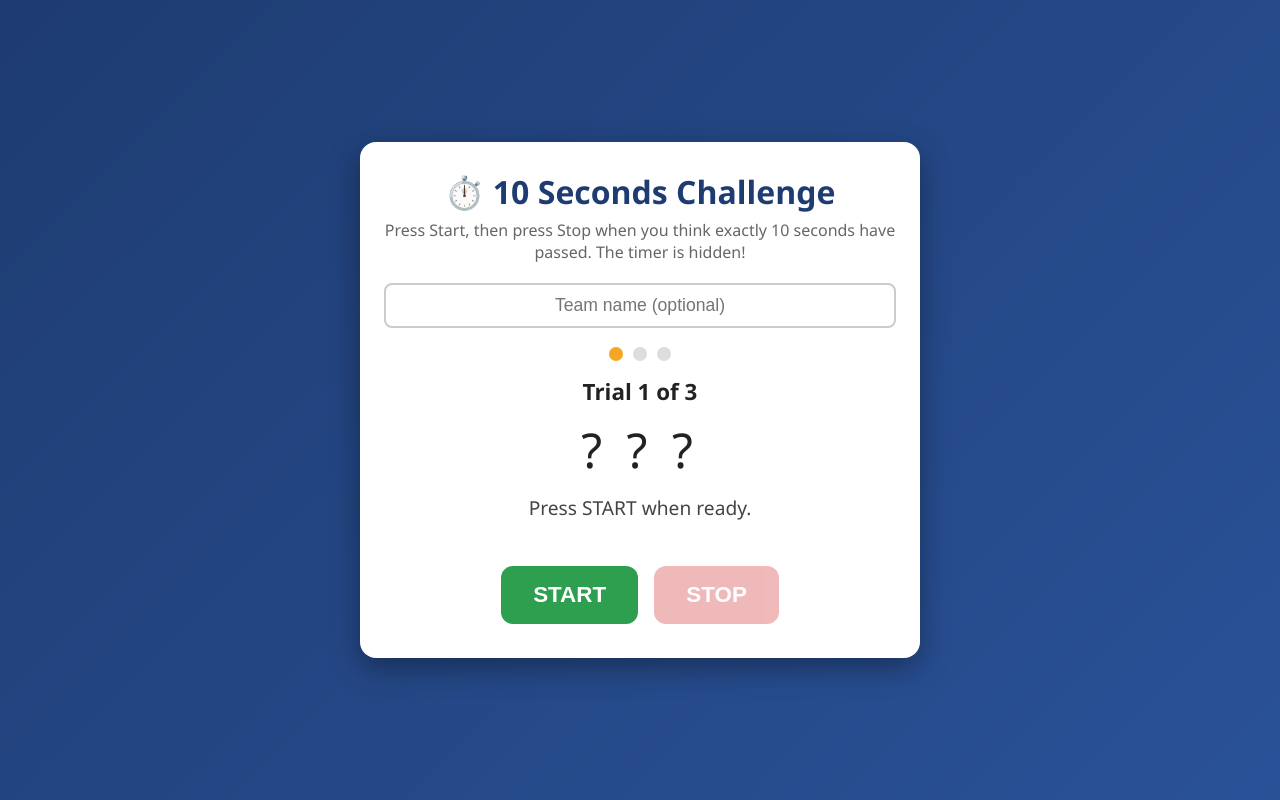
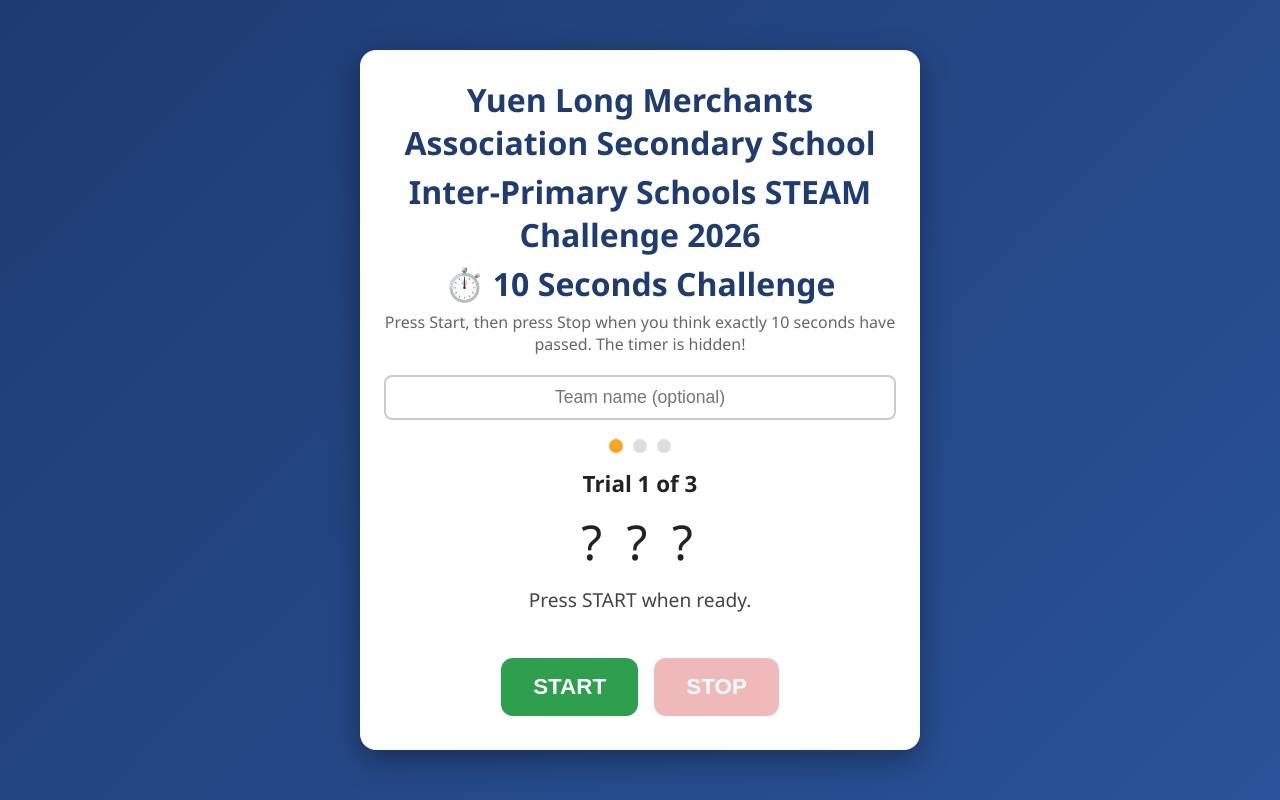
Before and after one commit to kwokcymartin/10schallenge, a plain HTML site: page index.html in a window 1280 px wide. Drawn offline with Linux system fonts and the light colour scheme.

Commit message:
Update index.html
updated displayed title of the frontpage

```diff
--- a/index.html
+++ b/index.html
@@ -100,7 +100,9 @@
 
   <!-- Challenge page -->
   <div id="challengePage">
-    <h1>⏱️ 10 Seconds Challenge</h1>
+   <h1>Yuen Long Merchants Association Secondary School</h1>
+   <h1>Inter-Primary Schools STEAM Challenge 2026</h1>
+   <h1>⏱️ 10 Seconds Challenge</h1>
     <div class="sub">Press Start, then press Stop when you think exactly 10 seconds have passed. The timer is hidden!</div>
 
     <input type="text" id="teamName" placeholder="Team name (optional)" maxlength="30">
```
